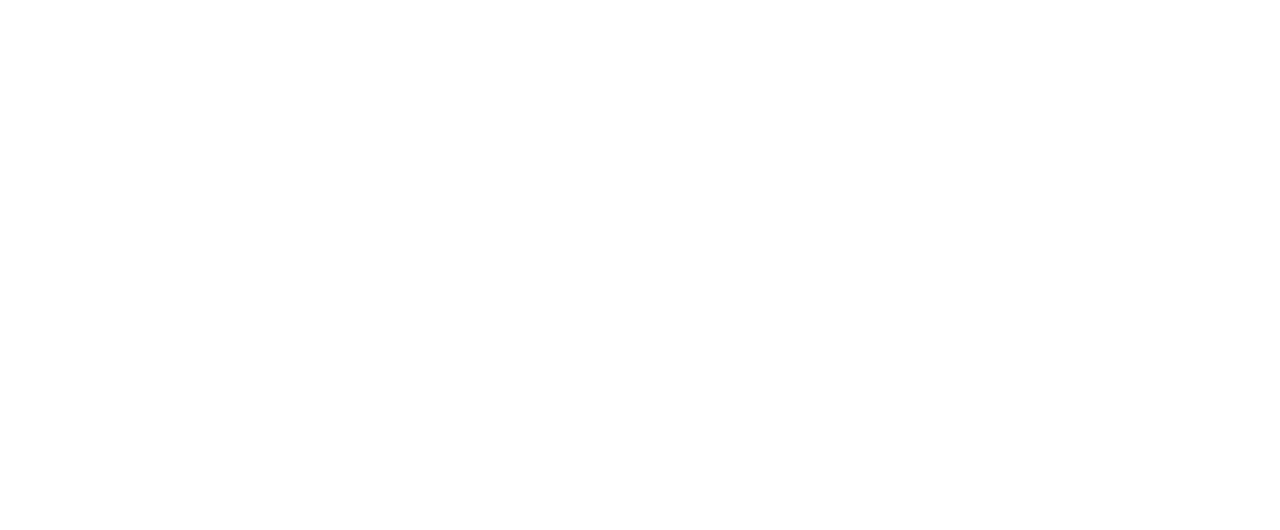
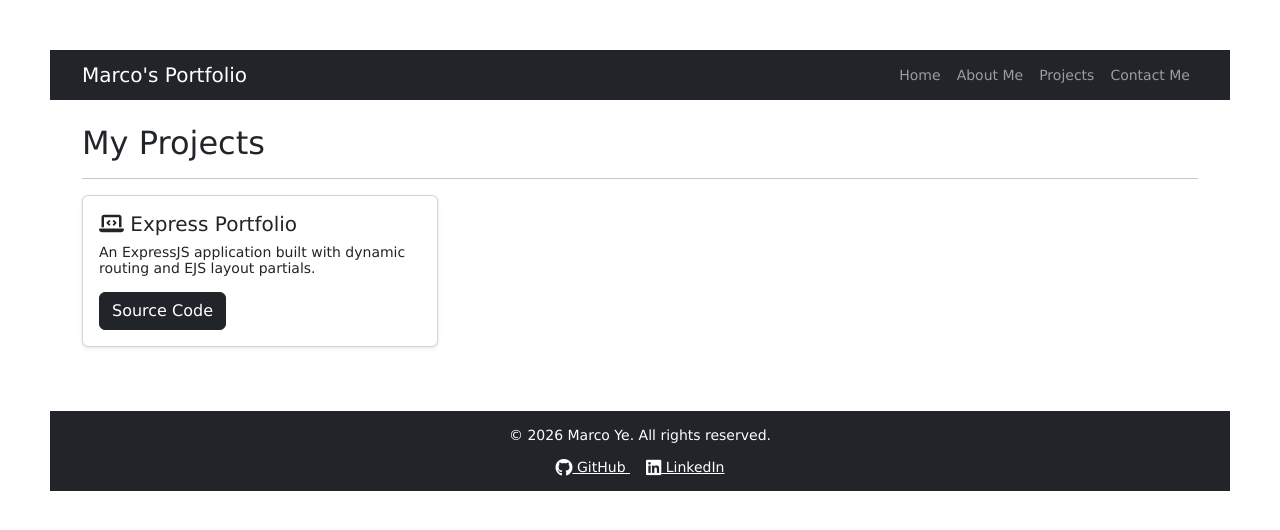
Before and after one commit to Marcoye05/portfolio-express, a Node server app: page /projects in a window 1280 px wide. Before the commit the part shown is empty. Shown: the top 530 px of the page. Run offline with Node 20, Linux system fonts and the light colour scheme.

Commit message:
Populate EJS partials and view templates

```diff
--- a/views/index.ejs
+++ b/views/index.ejs
@@ -1,7 +1,7 @@
 <%- include('partials/header') %>
 <div class="p-5 mb-4 bg-light rounded-3">
   <div class="container-fluid py-5">
-    <h1 class="display-5 fw-bold">Welcome to Marco's Portfolio</h1>
+    <h1 class="display-5 fw-bold">Welcome to Marco'sgit add . Portfolio</h1>
     <p class="col-md-8 fs-4">I am a web development student building dynamic web applications using Node.js, Express, and EJS.</p>
     <a href="/projects" class="btn btn-primary btn-lg">View My Projects</a>
   </div>
--- a/views/partials/about.ejs
+++ b/views/partials/about.ejs
@@ -0,0 +1,6 @@
+<%- include('partials/header') %>
+<h2>About Me</h2>
+<hr>
+<p>Hello! I am a student focused on building clean, scalable backend and frontend applications using Node.js, Express, and EJS.</p>
+<p>Core Skills: JavaScript, Node.js, Express, HTML/CSS, Bootstrap, Git/GitHub.</p>
+<%- include('partials/footer') %>
--- a/views/partials/footer.ejs
+++ b/views/partials/footer.ejs
@@ -0,0 +1,15 @@
+</div>
+    <footer class="bg-dark text-white text-center py-3 mt-5">
+      <p>© 2026 Marco Ye. All rights reserved.</p>
+      <div>
+        <a href="https://github.com/Marcoye05" target="_blank" class="text-white me-3">
+          <i class="fab fa-github fa-lg"></i> GitHub
+        </a>
+        <a href="https://linkedin.com" target="_blank" class="text-white">
+          <i class="fab fa-linkedin fa-lg"></i> LinkedIn
+        </a>
+      </div>
+    </footer>
+    <script src="https://cdn.jsdelivr.net/npm/bootstrap@5.3.0/dist/js/bootstrap.bundle.min.js"></script>
+  </body>
+</html>
--- a/views/partials/header.ejs
+++ b/views/partials/header.ejs
@@ -0,0 +1,26 @@
+<!DOCTYPE html>
+<html>
+  <head>
+    <title><%= title %></title>
+    <link rel="stylesheet" href="https://cdn.jsdelivr.net/npm/bootstrap@5.3.0/dist/css/bootstrap.min.css">
+    <link rel="stylesheet" href="https://cdnjs.cloudflare.com/ajax/libs/font-awesome/6.4.0/css/all.min.css">
+    <link rel='stylesheet' href='/stylesheets/style.css' />
+  </head>
+  <body>
+    <nav class="navbar navbar-expand-lg navbar-dark bg-dark">
+      <div class="container">
+        <a class="navbar-brand" href="/">Marco's Portfolio</a>
+        <button class="navbar-toggler" type="button" data-bs-toggle="collapse" data-bs-target="#navbarNav">
+          <span class="navbar-toggler-icon"></span>
+        </button>
+        <div class="collapse navbar-collapse" id="navbarNav">
+          <ul class="navbar-nav ms-auto">
+            <li class="nav-item"><a class="nav-link" href="/">Home</a></li>
+            <li class="nav-item"><a class="nav-link" href="/about">About Me</a></li>
+            <li class="nav-item"><a class="nav-link" href="/projects">Projects</a></li>
+            <li class="nav-item"><a class="nav-link" href="/contact">Contact Me</a></li>
+          </ul>
+        </div>
+      </div>
+    </nav>
+    <div class="container mt-4">
--- a/views/projects.ejs
+++ b/views/projects.ejs
@@ -0,0 +1,15 @@
+<%- include('partials/header') %>
+<h2>My Projects</h2>
+<hr>
+<div class="row">
+  <div class="col-md-4 mb-3">
+    <div class="card shadow-sm">
+      <div class="card-body">
+        <h5 class="card-title"><i class="fas fa-laptop-code"></i> Express Portfolio</h5>
+        <p class="card-text">An ExpressJS application built with dynamic routing and EJS layout partials.</p>
+        <a href="https://github.com/Marcoye05/portfolio-express" target="_blank" class="btn btn-dark">Source Code</a>
+      </div>
+    </div>
+  </div>
+</div>
+<%- include('partials/footer') %>
```
Also changed, not shown: views/partials/contacts.ejs (+19 -0 lines).
